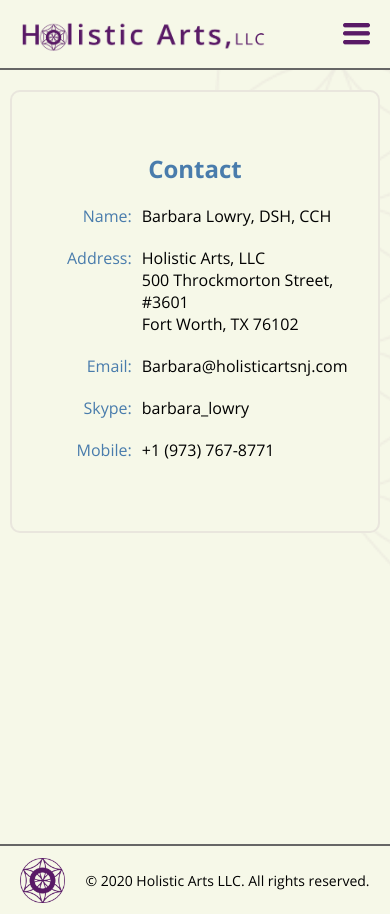
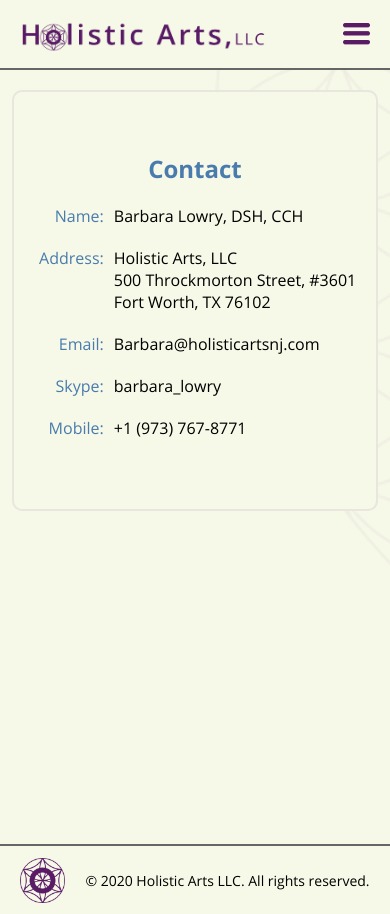
Before and after one commit to joe-gerhard/holistic-arts, a React (Create React App) app: page /contact in a window 390 px wide. Built offline with nearby package versions, Linux system fonts and the light colour scheme.

Commit message:
Update styles for mobile

```diff
--- a/src/components/ContactSection/styles.ts
+++ b/src/components/ContactSection/styles.ts
@@ -52,6 +52,10 @@
     @media (max-width: 500px) {
       padding: 60px 20px;
     }
+
+    @media (max-width: 380px) {
+      padding: 40px 5px;
+    }
   `
 );
 
@@ -94,7 +98,7 @@
 const Label = styled.span(
   ({ theme }: PropsWithTheme) => css`
     color: ${theme.highlight};
-    min-width: 100px;
+    min-width: 70px;
     text-align: right;
     margin-right: 10px;
     font-size: 16px;
```
